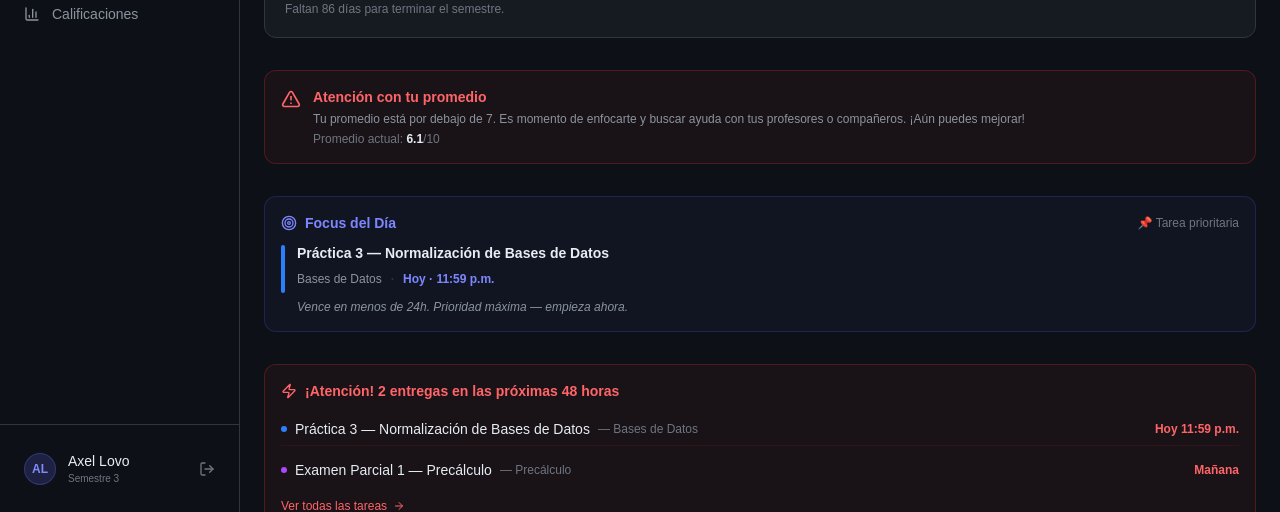
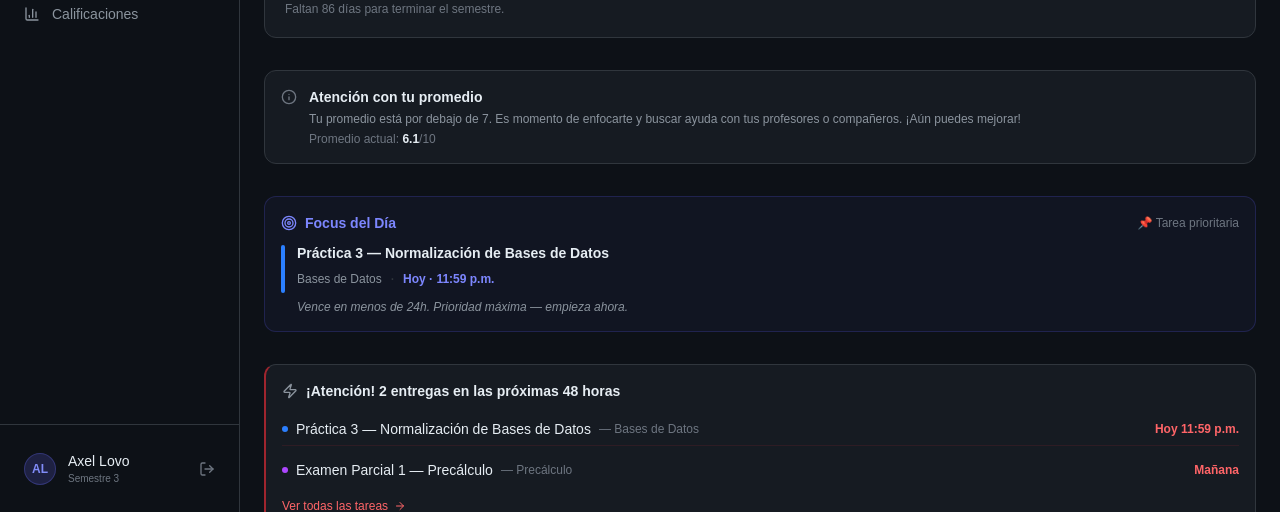
Before and after one commit to lovoaxel/arca-lms, a Next.js app: page /dashboard in a window 1280 px wide. Shown: the part 288-800 px from the top of the page. Built offline with nearby package versions, Linux system fonts and the light colour scheme; no server answers.

Commit message:
design: unified indigo palette, subtle alerts with border-left, less visual noise

```diff
--- a/src/app/(dashboard)/dashboard/page.tsx
+++ b/src/app/(dashboard)/dashboard/page.tsx
@@ -605,35 +605,15 @@ export default function DashboardPage() {
       {/* ── Motivación contextual ─────────────────────────── */}
       <section>
         <div
-          className={`rounded-xl border p-4 flex items-start gap-3 ${
-            motivation.type === "warning"
-              ? "bg-red-500/5 border-red-500/25"
-              : motivation.type === "success"
-              ? "bg-green-500/5 border-green-500/25"
-              : "bg-blue-500/5 border-blue-500/25"
-          }`}
+          className="rounded-xl border border-[#30363D] bg-[#161B22] p-4 flex items-start gap-3"
         >
-          {motivation.type === "warning" ? (
-            <AlertTriangle className="w-5 h-5 text-red-400 flex-shrink-0 mt-0.5" />
-          ) : motivation.type === "success" ? (
-            <Trophy className="w-5 h-5 text-green-400 flex-shrink-0 mt-0.5" />
-          ) : (
-            <Info className="w-5 h-5 text-blue-400 flex-shrink-0 mt-0.5" />
-          )}
+          <Info className="w-4 h-4 text-[#6E7681] flex-shrink-0 mt-0.5" />
           <div>
-            <p
-              className={`text-sm font-semibold ${
-                motivation.type === "warning"
-                  ? "text-red-400"
-                  : motivation.type === "success"
-                  ? "text-green-400"
-                  : "text-blue-400"
-              }`}
-            >
+            <p className="text-sm font-semibold text-[#E6EDF3]">
               {motivation.type === "warning"
                 ? "Atención con tu promedio"
                 : motivation.type === "success"
-                ? "¡Felicidades!"
+                ? "¡Excelente semestre!"
                 : "Sigue adelante"}
             </p>
             <p className="text-xs text-[#8B949E] mt-1">{motivation.message}</p>
@@ -650,10 +630,10 @@ export default function DashboardPage() {
       {/* ── Urgente Alert (48h) ─────────────────────────────── */}
       {urgent48h.length > 0 && (
         <section>
-          <div className="bg-red-500/5 border border-red-500/25 rounded-xl p-4">
+          <div className="bg-[#161B22] border-l-2 border-l-red-500/60 border border-[#30363D] rounded-xl p-4">
             <div className="flex items-center gap-2 mb-3">
-              <Zap className="w-4 h-4 text-red-400" />
-              <h3 className="text-sm font-semibold text-red-400">
+              <Zap className="w-4 h-4 text-[#8B949E]" />
+              <h3 className="text-sm font-semibold text-[#E6EDF3]">
                 ¡Atención! {urgent48h.length} entrega{urgent48h.length > 1 ? "s" : ""} en las próximas 48 horas
               </h3>
             </div>
@@ -685,10 +665,10 @@ export default function DashboardPage() {
       {/* ── Low Grade Alert ─────────────────────────────────── */}
       {LOW_GRADE_COURSES.length > 0 && (
         <section>
-          <div className="bg-yellow-500/5 border border-yellow-500/20 rounded-xl p-4">
+          <div className="bg-[#161B22] border-l-2 border-l-yellow-500/60 border border-[#30363D] rounded-xl p-4">
             <div className="flex items-center gap-2 mb-3">
-              <AlertTriangle className="w-4 h-4 text-yellow-400" />
-              <h3 className="text-sm font-semibold text-yellow-400">
+              <AlertTriangle className="w-4 h-4 text-[#8B949E]" />
+              <h3 className="text-sm font-semibold text-[#E6EDF3]">
                 Calificaciones bajas en {LOW_GRADE_COURSES.length} materia{LOW_GRADE_COURSES.length > 1 ? "s" : ""}
               </h3>
             </div>
@@ -720,28 +700,28 @@ export default function DashboardPage() {
           label="Tareas pendientes"
           value={stats.pendingAssignments}
           sub="Esta semana"
-          accentClass="bg-indigo-500/15 text-indigo-400"
+          accentClass="bg-[#6366F1]/10 text-[#818CF8]"
         />
         <StatCard
           icon={Clock}
           label="Próximas entregas"
           value={stats.upcomingDeadlines}
           sub="En los próximos 7 días"
-          accentClass="bg-red-500/15 text-red-400"
+          accentClass="bg-[#6366F1]/10 text-[#818CF8]"
         />
         <StatCard
           icon={TrendingUp}
           label="Promedio general"
           value={stats.overallAverage.toFixed(1)}
           sub="Calificación actual"
-          accentClass={stats.overallAverage < 6 ? "bg-red-500/15 text-red-400" : stats.overallAverage < 8 ? "bg-yellow-500/15 text-yellow-400" : "bg-green-500/15 text-green-400"}
+          accentClass="bg-[#6366F1]/10 text-[#818CF8]"
         />
         <StatCard
           icon={BookOpen}
           label="Cursos activos"
           value={stats.activeCourses}
           sub="Este semestre"
-          accentClass="bg-blue-500/15 text-blue-400"
+          accentClass="bg-[#6366F1]/10 text-[#818CF8]"
         />
       </section>
 
@@ -765,10 +745,10 @@ export default function DashboardPage() {
 
           <Link
             href="/calendario"
-            className="flex items-center gap-3 p-4 bg-[#161B22] border border-[#30363D] rounded-xl hover:border-blue-500/30 hover:bg-blue-500/5 transition-all group"
+            className="flex items-center gap-3 p-4 bg-[#161B22] border border-[#30363D] rounded-xl hover:border-[#6366F1]/30 hover:bg-[#6366F1]/5 transition-all group"
           >
-            <div className="w-9 h-9 rounded-lg bg-blue-500/10 border border-blue-500/20 flex items-center justify-center flex-shrink-0 group-hover:bg-blue-500/20 transition-colors">
-              <CalendarDays className="w-4.5 h-4.5 text-blue-400" />
+            <div className="w-9 h-9 rounded-lg bg-[#6366F1]/10 border border-[#6366F1]/20 flex items-center justify-center flex-shrink-0 group-hover:bg-[#6366F1]/20 transition-colors">
+              <CalendarDays className="w-4.5 h-4.5 text-[#818CF8]" />
             </div>
             <div>
               <p className="text-sm font-medium text-[#E6EDF3]">Ver calendario</p>
@@ -779,10 +759,10 @@ export default function DashboardPage() {
 
           <Link
             href="/calificaciones"
-            className="flex items-center gap-3 p-4 bg-[#161B22] border border-[#30363D] rounded-xl hover:border-green-500/30 hover:bg-green-500/5 transition-all group"
+            className="flex items-center gap-3 p-4 bg-[#161B22] border border-[#30363D] rounded-xl hover:border-[#6366F1]/30 hover:bg-[#6366F1]/5 transition-all group"
           >
-            <div className="w-9 h-9 rounded-lg bg-green-500/10 border border-green-500/20 flex items-center justify-center flex-shrink-0 group-hover:bg-green-500/20 transition-colors">
-              <BarChart3 className="w-4.5 h-4.5 text-green-400" />
+            <div className="w-9 h-9 rounded-lg bg-[#6366F1]/10 border border-[#6366F1]/20 flex items-center justify-center flex-shrink-0 group-hover:bg-[#6366F1]/20 transition-colors">
+              <BarChart3 className="w-4.5 h-4.5 text-[#818CF8]" />
             </div>
             <div>
               <p className="text-sm font-medium text-[#E6EDF3]">Calificaciones</p>
```
